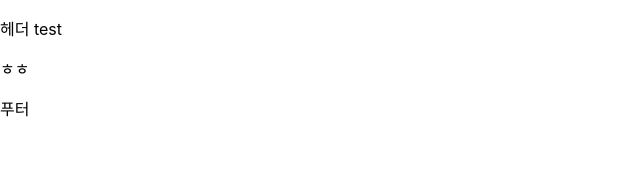
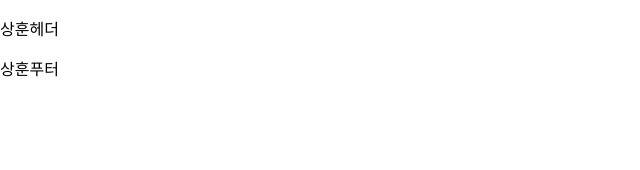
Before and after one commit to toryu1211/html, a React (Create React App) app: page /rsh in a window 1280 px wide. Shown: the top 170 px of the page, without its empty margins (0-640 px from the left). Built offline with nearby package versions, Linux system fonts and the light colour scheme.

Commit message:
헤더푸터 나누기 성공

```diff
--- /dev/null
+++ b/src/App.js
@@ -0,0 +1,21 @@
+import React,{Component} from 'react'
+import {BrowserRouter as Router, Route, Switch} from 'react-router-dom'
+import Main from './component/main'
+import GaheeApp from './component/ygh/GaheeApp'
+import HoonApp from './component/rsh/HoonApp'
+
+const App=()=>{
+    return(
+        <React.Fragment>
+            <Router>
+                <Switch>
+                    <Route exact path={'/'} component={Main} />
+                    <Route exact path={'/ygh'} component={GaheeApp} />
+                    <Route path={'/rsh'} component={HoonApp} />
+                </Switch>
+            </Router>
+        </React.Fragment>
+    )
+}
+
+export default App
--- a/src/AppRoute.js
+++ /dev/null
@@ -1,25 +0,0 @@
-import React,{Component} from 'react'
-import {BrowserRouter as Router, Route, Switch} from 'react-router-dom'
-import GaheeApp from './component/ygh/GaheeApp'
-import HoonApp from './component/rsh/HoonApp'
-import Header from './component/temple/Header'
-import Footer from './component/temple/Footer'
-
-class AppRoute extends Component{
-    render(){
-        return(
-            <React.Fragment>
-                <Router>
-                    <Header/>
-                    <Switch>
-                        <Route exact path={'/'} component={GaheeApp} />
-                        <Route path={'/rsh'} component={HoonApp} />
-                    </Switch>
-                    <Footer/>
-                </Router>
-            </React.Fragment>
-        )
-    }
-}
-
-export default AppRoute
--- /dev/null
+++ b/src/component/main.js
@@ -0,0 +1,9 @@
+import React,{Component} from 'react'
+
+const Main=()=>{
+        return(
+            <p>메인이요잉</p>
+        )
+}
+
+export default Main;
--- a/src/component/rsh/HoonApp.js
+++ b/src/component/rsh/HoonApp.js
@@ -1,11 +1,14 @@
 import React,{Component} from 'react'
+import Header from './temple/Header'
+import Footer from './temple/Footer'
 
-class HoonApp extends Component {
-    render(){
+const HoonApp=()=>{
         return(
-           <p>ㅎㅎ</p>
+            <React.Fragment>
+                <Header />
+                <Footer />
+            </React.Fragment>
         )
-    }
 }
 
 export default HoonApp;
--- /dev/null
+++ b/src/component/rsh/temple/Footer.js
@@ -0,0 +1,9 @@
+import React,{Component} from 'react'
+
+const Footer=()=>{
+    return(
+        <p>상훈푸터</p>
+    )
+}
+
+export default Footer;
--- /dev/null
+++ b/src/component/rsh/temple/Header.js
@@ -0,0 +1,9 @@
+import React,{Component} from 'react'
+
+const Header=()=>{
+    return(
+        <p>상훈헤더</p>
+    )
+}
+
+export default Header;
--- a/src/component/temple/Footer.js
+++ /dev/null
@@ -1,11 +0,0 @@
-import React,{Component} from 'react'
-
-class Footer extends Component{
-    render(){
-        return(
-            <p>푸터</p>
-        )
-    }
-}
-
-export default Footer;
--- a/src/component/temple/Header.js
+++ /dev/null
@@ -1,11 +0,0 @@
-import React,{Component} from 'react'
-
-class Header extends Component{
-    render(){
-        return(
-            <p>헤더 test</p>
-        )
-    }
-}
-
-export default Header;
--- a/src/component/ygh/GaheeApp.js
+++ b/src/component/ygh/GaheeApp.js
@@ -1,11 +1,14 @@
 import React,{Component} from 'react'
+import Header from './temple/Header'
+import Footer from './temple/Footer'
 
-class GaheeApp extends Component {
-    render(){
+const GaheeApp=()=>{
         return(
-            <p>얍2</p>
+            <React.Fragment>
+                <Header />
+                <Footer />
+            </React.Fragment>
         )
-    }
 }
 
 export default GaheeApp;
--- /dev/null
+++ b/src/component/ygh/temple/Footer.js
@@ -0,0 +1,9 @@
+import React,{Component} from 'react'
+
+const Footer=()=>{
+    return(
+        <p>가희푸터</p>
+    )
+}
+
+export default Footer;
--- /dev/null
+++ b/src/component/ygh/temple/Header.js
@@ -0,0 +1,9 @@
+import React,{Component} from 'react'
+
+const Header=()=>{
+    return(
+        <p>가희헤더</p>
+    )
+}
+
+export default Header;
--- a/src/index.js
+++ b/src/index.js
@@ -1,9 +1,9 @@
 import React from 'react';
 import ReactDOM from 'react-dom';
 import './index.css';
-import AppRoute from './AppRoute';
+import App from './App';
 import * as serviceWorker from './serviceWorker';
 
-ReactDOM.render(<AppRoute />, document.getElementById('root'));
+ReactDOM.render(<App />, document.getElementById('root'));
 
 serviceWorker.unregister();
```
